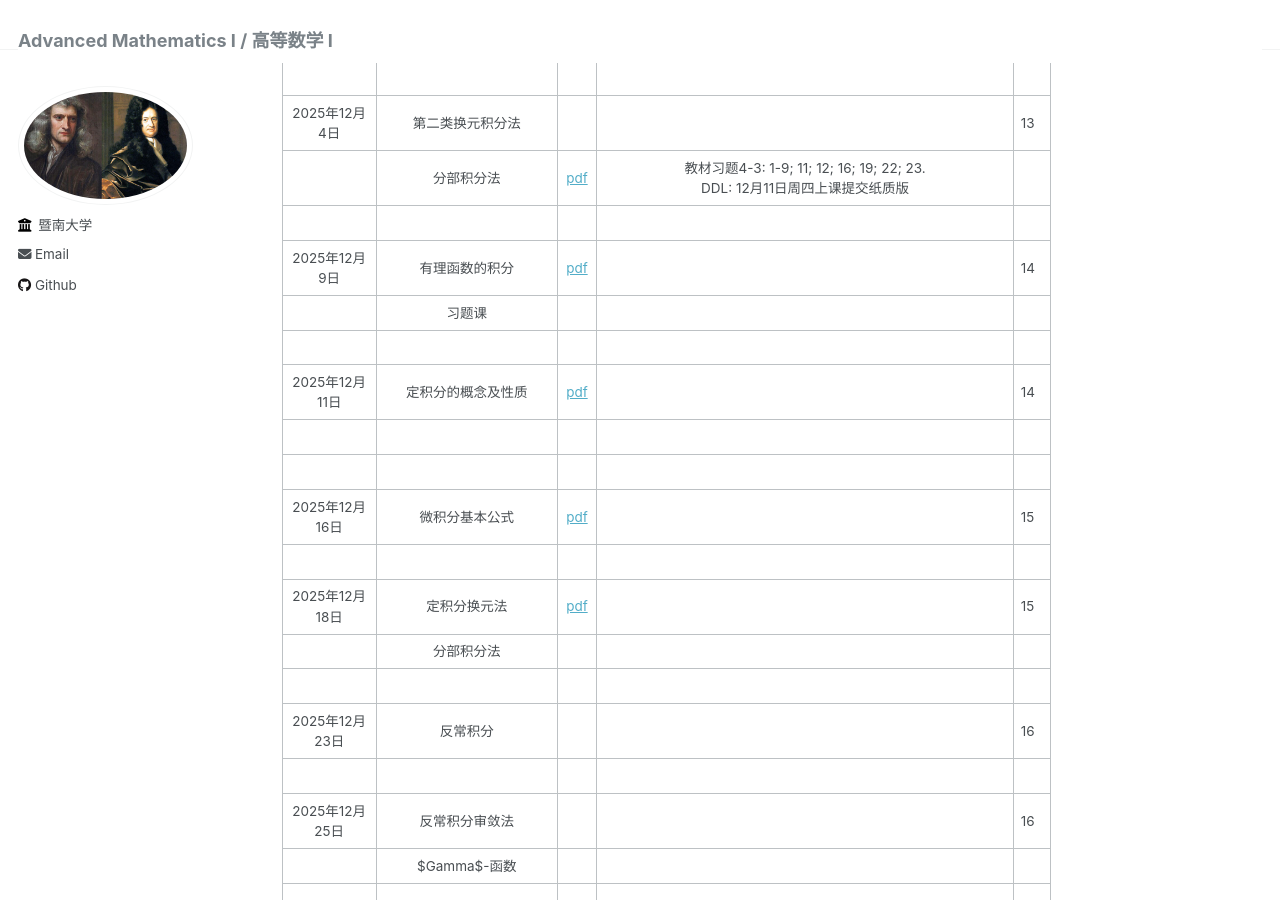
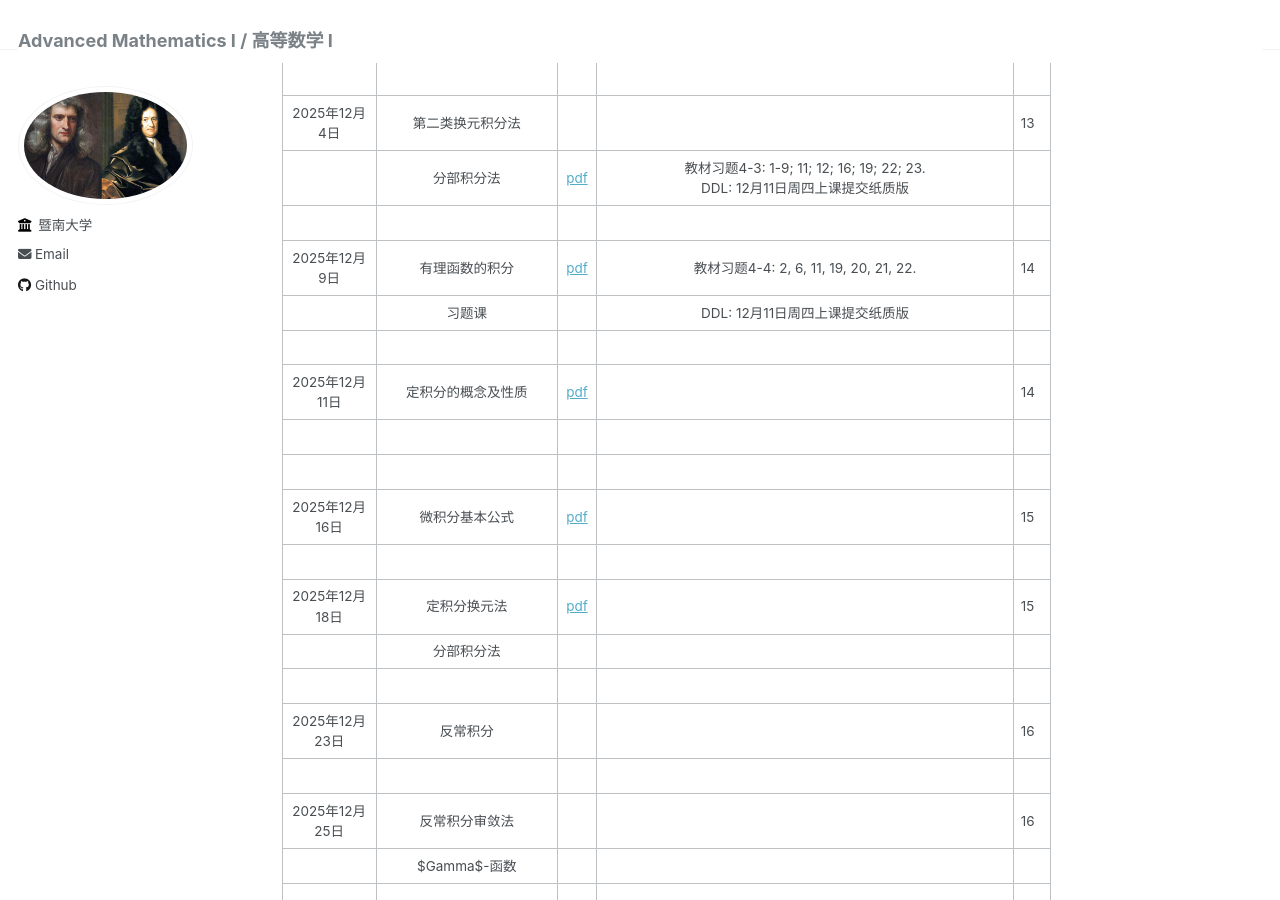
Before and after one commit to wangyuanhao/advanced_mathematics, a Jekyll site: the page built from _pages/about.md, in a window 1280 px wide and 900 px high, scrolled down 4421 px. Built offline with Jekyll 4.4.1, drawn with Linux system fonts in a browser that asks for light colours.

Commit message:
Update about.md

```diff
--- a/_pages/about.md
+++ b/_pages/about.md
@@ -137,8 +137,8 @@ redirect_from:
 |   2025年12月4日    |         第二类换元积分法         |                                                              |                                                              | 13   |
 |                    |            分部积分法            |         [pdf](./notes/Ch4.3 Integration by Part.pdf)         | 教材习题4-3: 1-9; 11; 12; 16; 19; 22; 23.<br/>DDL: 12月11日周四上课提交纸质版 |      |
 |                    |                                  |                                                              |                                                              |      |
-|   2025年12月9日    |          有理函数的积分          |  [pdf](./notes/Ch4.4 Integration of Rational Functions.pdf)  |                                                              | 14   |
-|                    |              习题课              |                                                              |                                                              |      |
+|   2025年12月9日    |          有理函数的积分          |  [pdf](./notes/Ch4.4 Integration of Rational Functions.pdf)  |            教材习题4-4: 2, 6, 11, 19, 20, 21, 22.            | 14   |
+|                    |              习题课              |                                                              |               DDL: 12月11日周四上课提交纸质版                |      |
 |                    |                                  |                                                              |                                                              |      |
 |   2025年12月11日   |        定积分的概念及性质        |         [pdf](../notes/Ch5.1 Definite Integral.pdf)          |                                                              | 14   |
 |                    |                                  |                                                              |                                                              |      |
```
